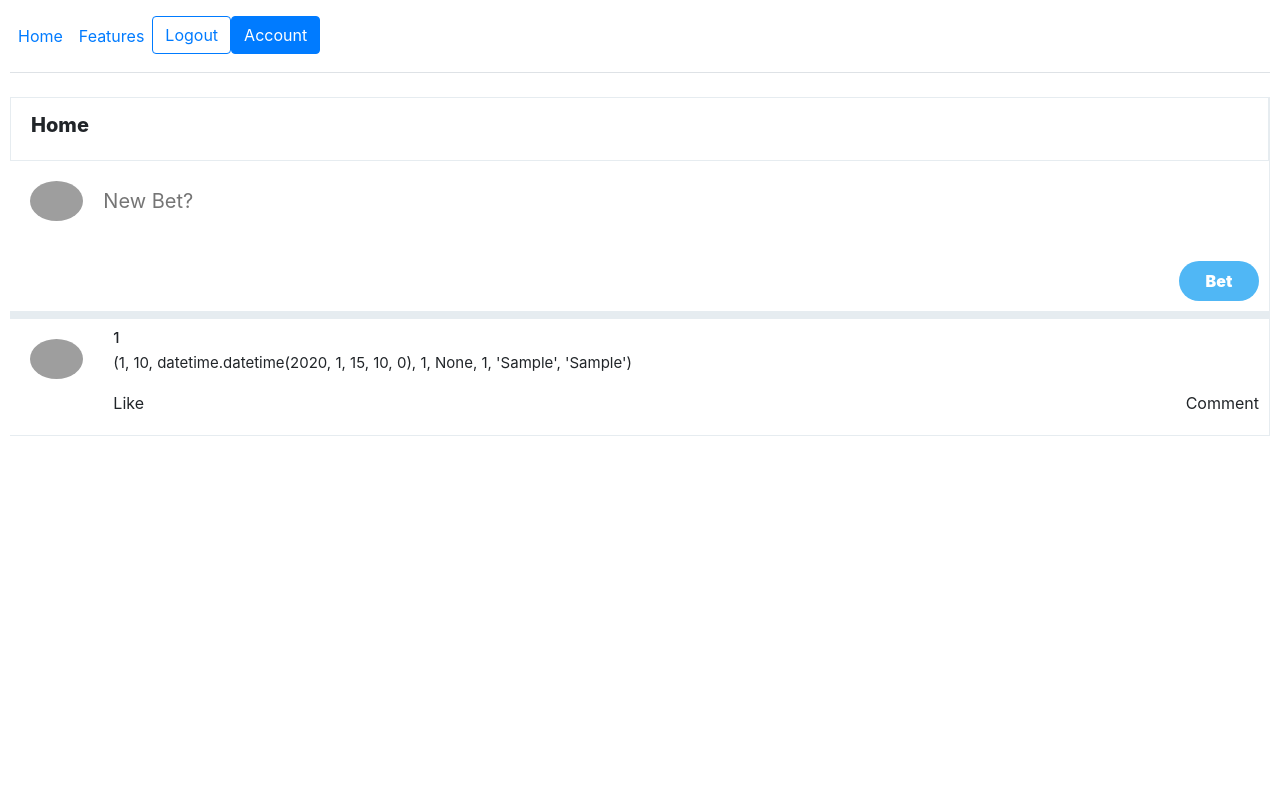
After one commit to jackschlehr2/gamblersparadise, a Flask app: page /feed in a window 1280 px wide. The commit adds this page. Run offline with Flask 2, Linux system fonts and the light colour scheme; the visitor is signed in with stand-in values (Sample User, id 1); tables that the repository leaves empty or names only in its code hold one stand-in row (values such as "Sample post"); some libraries are stand-ins or nearby versions; grey boxes are pictures that could not be loaded.

Commit message:
feed first versoin

```diff
--- a/flaskr/app.py
+++ b/flaskr/app.py
@@ -35,32 +35,38 @@ def main():
     return render_template('index.html', users=users)
 
 
-@app.route('/sign-up-page')
-def signUpPage():
-    return render_template('signup.html')
+@app.route("/feed")
+@login_required
+def feed():
+    bets = get_bets()
+    return render_template( 'feed.html', bets=bets)
 
-@app.route('/sign-up', methods=['POST'])
+
+@app.route('/sign-up', methods=['POST','GET'])
 def signUp():
-    _name = request.form['inputName']
-    _email = request.form['inputEmail']
-    _password = request.form['inputPassword']
-    if _name and _email and _password:
-        if username_exists(_name):
-            return render_template('signup.html', message="username exists")
-        conn = mysql.connection
-        curr = conn.cursor()
-        _hashed_password = generate_password_hash(_password)
-        curr.execute("INSERT INTO users (user_username, user_password, user_email) VALUES (%s, %s, %s)",
-                                                ( _name, _hashed_password, _email ) )
-        conn.commit()
-        session['logged_in'] = True
-        session['user_name'] = _name
-        curr.execute( "SELECT * FROM users WHERE user_id = @@Identity" )
-        data = curr.fetchall()
-        session['user_id'] = data[0][0]
-        return render_template('account.html',account_name=session['user_name'],  message="Account Successfully made!")
+    if request.method == 'GET':
+        return render_template('signup.html')
     else:
-        return render_template('signup.html', message="an error was encountered, try again")
+        _name = request.form['inputName']
+        _email = request.form['inputEmail']
+        _password = request.form['inputPassword']
+        if _name and _email and _password:
+            if username_exists(_name):
+                return render_template('signup.html', message="username exists" )
+            conn = mysql.connection
+            curr = conn.cursor()
+            _hashed_password = generate_password_hash(_password)
+            curr.execute("INSERT INTO users (user_username, user_password, user_email) VALUES (%s, %s, %s)",
+                                                    ( _name, _hashed_password, _email ) )
+            conn.commit()
+            session['logged_in'] = True
+            session['user_name'] = _name
+            curr.execute( "SELECT * FROM users WHERE user_id = @@Identity" )
+            data = curr.fetchall()
+            session['user_id'] = data[0][0]
+            return render_template('account.html',account_name=session['user_name'],  message="Account Successfully made!")
+        else:
+            return render_template('signup.html', message="an error was encountered, try again")
 
 def username_exists(username):
     conn = mysql.connection
@@ -84,7 +90,6 @@ def view_profile(username):
     num_followers=0
     num_following=0
 
-
     return render_template('profile.html', account_name=username, \
             num_followers=num_followers, num_following=num_following)
 
@@ -102,10 +107,11 @@ def add_friend(username):
     except Exception as e:
         print(e)
         return
-    query = "INSERT INTO friends values ( {user_id}, {friend_id} )".format( user_id=int(session['user_id']), friend_id=friend_id )
-    print(query)
+    query = "INSERT INTO friends values ( {user_id}, {friend_id} )".format( user_id=int(session['user_id']), friend_id=int(friend_id) )
     curr.execute( query )
     conn.commit()
+    print(query)
+
     url = "/profile/{}".format(username)
     return view_profile(username)
 
@@ -116,7 +122,7 @@ def add_friend(username):
 
 
 
-@app.route('/login', methods=['POST', 'GET'])
+@app.route('/login', methods=['POST', 'GET'] )
 def login():
     if request.method=='GET':
         return render_template('login.html')
@@ -235,6 +241,15 @@ def get_users():
 
 
 
+def get_bets():
+    conn = mysql.connection
+    curr = conn.cursor()
+    curr.execute("SELECT * FROM bets" )
+    data = curr.fetchall()
+    print(data)
+    return data
+
+
 
 @app.route( '/new-bet', methods=['GET', 'POST'])
 @login_required
@@ -282,10 +297,6 @@ def get_odds(league):
         return False
 
 def insert_games( league, games, bet_type ):
-    # conn = mysql.connection
-    # curr = conn.cursor()
-    # query = "SELECT game_id, Team FROM {league} limit 10".format(league=request.args['league'])
-    # curr.execute(query)
     print("Traversing games")
     for game in games:
         id = game['id']
@@ -320,7 +331,7 @@ def get_games():
     insert_games(league, games, 'OU' )
     conn = mysql.connection
     curr = conn.cursor()
-    query = "SELECT id, home_team, away_team, DATE_FORMAT(date,'%y-%m-%d'), OU FROM {league} limit 10".format(league=request.args['league'])
+    query = "SELECT id, home_team, away_team, DATE_FORMAT(date,'%y-%m-%d'), OU FROM {league} where date > CURDATE() order by date desc limit 10".format(league=request.args['league'])
     curr.execute(query)
     data = curr.fetchall()
     if not data:
@@ -338,4 +349,4 @@ def logout():
 
 
 if __name__== "__main__":
-    app.run(port=5000, host="0.0.0.0")
+    app.run(port=5001, host="0.0.0.0")
--- /dev/null
+++ b/flaskr/templates/feed.html
@@ -0,0 +1,301 @@
+{% extends "header.html" %}
+
+{% block body %}
+
+
+
+
+<div class="feed">
+    <div class="feed__header">
+      <h2>Home</h2>
+    </div>
+
+    <!-- tweetbox starts -->
+    <div class="tweetBox">
+      <form>
+        <div class="tweetbox__input">
+          <img
+            src="https://i.pinimg.com/originals/a6/58/32/a65832155622ac173337874f02b218fb.png"
+            alt=""
+          />
+          <input type="text" placeholder="New Bet?" />
+        </div>
+        <button class="tweetBox__tweetButton">Bet</button>
+      </form>
+    </div>
+    <!-- tweetbox ends -->
+
+    <!-- post starts -->
+    {% for bet in bets %}
+    <div class="post">
+      <div class="post__avatar">
+        <img
+          src="https://i.pinimg.com/originals/a6/58/32/a65832155622ac173337874f02b218fb.png"
+          alt=""
+        />
+      </div>
+
+      <div class="post__body">
+        <div class="post__header">
+          <div class="post__headerText">
+            <h3>{{bet[0]}}</h3>
+          </div>
+          <div class="post__headerDescription">
+            <p>{{bet}}</p>
+          </div>
+        </div>
+        <div class="post__footer">
+          <span class="material-icons"> Like </span>
+          <span class="material-icons"> Comment </span>
+        </div>
+      </div>
+    </div>
+    {% endfor %}
+    <!-- post ends -->
+
+
+    <style>
+        * {
+            margin: 0;
+            padding: 0;
+            box-sizing: border-box;
+          }
+
+          body {
+            --twitter-color: #50b7f5;
+            --twitter-background: #e6ecf0;
+          }
+
+          .sidebarOption {
+            display: flex;
+            align-items: center;
+            cursor: pointer;
+          }
+
+          .sidebarOption .material-icons,
+          .fa-twitter {
+            padding: 20px;
+          }
+
+          .sidebarOption h2 {
+            font-weight: 800;
+            font-size: 20px;
+            margin-right: 20px;
+          }
+
+          .sidebarOption:hover {
+            background-color: var(--twitter-background);
+            border-radius: 30px;
+            color: var(--twitter-color);
+            transition: color 100ms ease-out;
+          }
+
+          .sidebarOption.active {
+            color: var(--twitter-color);
+          }
+
+          .sidebar__tweet {
+            width: 100%;
+            background-color: var(--twitter-color);
+            border: none;
+            color: white;
+            font-weight: 900;
+            border-radius: 30px;
+            height: 50px;
+            margin-top: 20px;
+          }
+
+          body {
+            display: flex;
+            height: 100vh;
+            max-width: 1300px;
+            margin-left: auto;
+            margin-right: auto;
+            padding: 0 10px;
+          }
+
+          .sidebar {
+            border-right: 1px solid var(--twitter-background);
+            flex: 0.2;
+
+            min-width: 250px;
+            margin-top: 20px;
+            padding-left: 20px;
+            padding-right: 20px;
+          }
+
+          .fa-twitter {
+            color: var(--twitter-color);
+            font-size: 30px;
+          }
+
+          /* feed */
+          .feed {
+            flex: 0.5;
+            border-right: 1px solid var(--twitter-background);
+            min-width: fit-content;
+            overflow-y: scroll;
+          }
+
+          .feed__header {
+            position: sticky;
+            top: 0;
+            background-color: white;
+            z-index: 100;
+            border: 1px solid var(--twitter-background);
+            padding: 15px 20px;
+          }
+
+          .feed__header h2 {
+            font-size: 20px;
+            font-weight: 800;
+          }
+
+          .feed::-webkit-scrollbar {
+            display: none;
+          }
+
+          .feed {
+            -ms-overflow-style: none;
+            scrollbar-width: none;
+          }
+
+          /* tweet box */
+          .tweetbox__input img {
+            border-radius: 50%;
+            height: 40px;
+          }
+
+          .tweetBox {
+            padding-bottom: 10px;
+            border-bottom: 8px solid var(--twitter-background);
+            padding-right: 10px;
+          }
+
+          .tweetBox form {
+            display: flex;
+            flex-direction: column;
+          }
+
+          .tweetbox__input {
+            display: flex;
+            padding: 20px;
+          }
+
+          .tweetbox__input input {
+            flex: 1;
+            margin-left: 20px;
+            font-size: 20px;
+            border: none;
+            outline: none;
+          }
+
+          .tweetBox__tweetButton {
+            background-color: var(--twitter-color);
+            border: none;
+            color: white;
+            font-weight: 900;
+
+            border-radius: 30px;
+            width: 80px;
+            height: 40px;
+            margin-top: 20px;
+            margin-left: auto;
+          }
+
+          /* post */
+          .post__avatar img {
+            border-radius: 50%;
+            height: 40px;
+          }
+
+          .post {
+            display: flex;
+            align-items: flex-start;
+            border-bottom: 1px solid var(--twitter-background);
+            padding-bottom: 10px;
+          }
+
+          .post__body img {
+            width: 450px;
+            object-fit: contain;
+            border-radius: 20px;
+          }
+
+          .post__footer {
+            display: flex;
+            justify-content: space-between;
+            margin-top: 10px;
+          }
+
+          .post__badge {
+            font-size: 14px !important;
+            color: var(--twitter-color);
+            margin-right: 5px;
+          }
+
+          .post__headerSpecial {
+            font-weight: 600;
+            font-size: 12px;
+            color: gray;
+          }
+
+          .post__headerText h3 {
+            font-size: 15px;
+            margin-bottom: 5px;
+          }
+
+          .post__headerDescription {
+            margin-bottom: 10px;
+            font-size: 15px;
+          }
+
+          .post__body {
+            flex: 1;
+            padding: 10px;
+          }
+
+          .post__avatar {
+            padding: 20px;
+          }
+
+          /* widgets */
+          .widgets {
+            flex: 0.3;
+          }
+
+          .widgets__input {
+            display: flex;
+            align-items: center;
+            background-color: var(--twitter-background);
+            padding: 10px;
+            border-radius: 20px;
+            margin-top: 10px;
+            margin-left: 20px;
+          }
+
+          .widgets__input input {
+            border: none;
+            background-color: var(--twitter-background);
+          }
+
+          .widgets__searchIcon {
+            color: gray;
+          }
+
+          .widgets__widgetContainer {
+            margin-top: 15px;
+            margin-left: 20px;
+            padding: 20px;
+            background-color: #f5f8fa;
+            border-radius: 20px;
+          }
+
+          .widgets__widgetContainer h2 {
+            font-size: 18px;
+            font-weight: 800;
+          }
+    </style>
+
+
+{% endblock  %}
--- a/flaskr/templates/header.html
+++ b/flaskr/templates/header.html
@@ -18,12 +18,13 @@
         <li><a href="/account"><button type="button" class="btn btn-primary">Account</button></a></li>
       {% else %}
         <li><a href="/login"><button type="button" class="btn btn-outline-primary me-2">Login</button></a></li>
-        <li><a href="/sign-up-page" ><button type="button" class="btn btn-primary" style="
+        <li><a href="/sign-up" ><button type="button" class="btn btn-primary" style="
           width: max-content;" >Sign-up</button></a></li>
       {% endif %}
     </ul>
 </header>
-<body id="override">
+<body id="override" style="
+display: block;">
   {% if message %}
     {% if message["status"] == "failiure" %}
       <div class="alert alert-danger" role="alert">
--- a/flaskr/templates/index.html
+++ b/flaskr/templates/index.html
@@ -17,7 +17,7 @@
         <td><a href="/profile/{{user[0]}}"><button class="btn btn-sm btn-primary btn-block">View Profile</button></a></td>
         <td><button class="btn btn-sm btn-primary btn-block">Add Friend</button></td>
     </tr>
-    {% endfor %}
+  {% endfor %}
 
 </table>
 
```
Also changed, not shown: flaskr/input_odds.py (added, +82 -0 lines).
